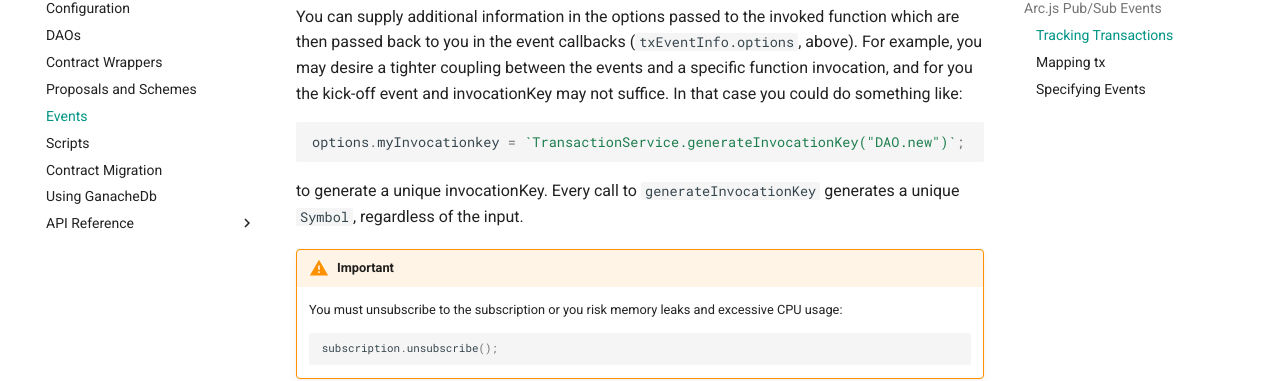
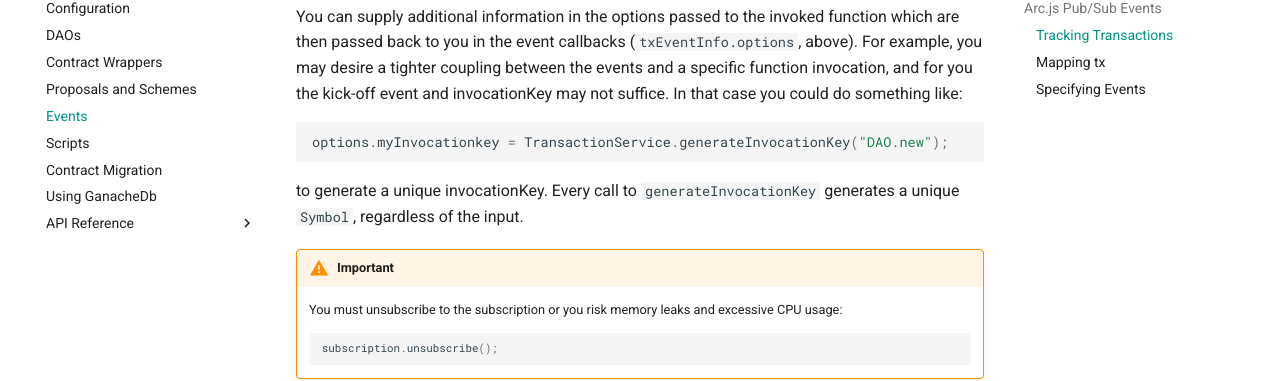
Before and after one commit to daostack/arc.js_legacy, an MkDocs documentation site: the page built from docs/Events.md, in a window 1280 px wide and 900 px high, scrolled down 1300 px. Shown: the part 127-508 px from the top of the window. Built offline with MkDocs 1.6.1 and Material for MkDocs 9.7.7, drawn with Linux system fonts in a browser that asks for light colours; comment, search, counter and statistics services are not loaded; old or Windows-style settings are respelled for this version of MkDocs.

Commit message:
removed nested back-apostrophe

````diff
--- a/docs/Events.md
+++ b/docs/Events.md
@@ -41,7 +41,7 @@ Now you are ready to handle "txReceipts.DAO.new" events whenever you call `DAO.n
 You can supply additional information in the options passed to the invoked function which are then passed back to you in the event callbacks (`txEventInfo.options`, above). For example, you may desire a tighter coupling between the events and a specific function invocation, and for you the kick-off event and invocationKey may not suffice.  In that case you could do something like:
 
 ```javascript
-options.myInvocationkey = `TransactionService.generateInvocationKey("DAO.new")`;
+options.myInvocationkey = TransactionService.generateInvocationKey("DAO.new");
 ```
 
 to generate a unique invocationKey.  Every call to `generateInvocationKey` generates a unique `Symbol`, regardless of the input.
````
